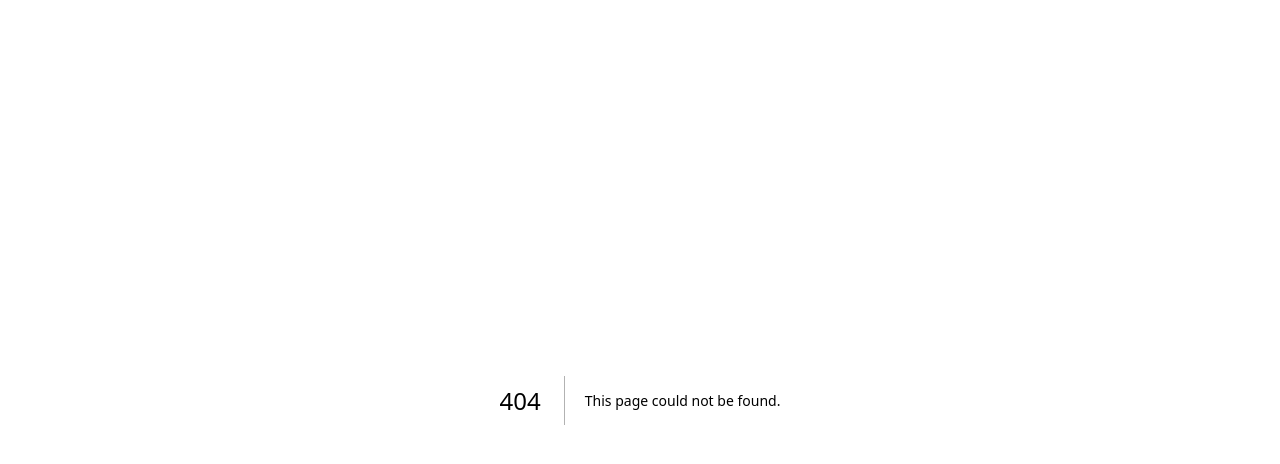
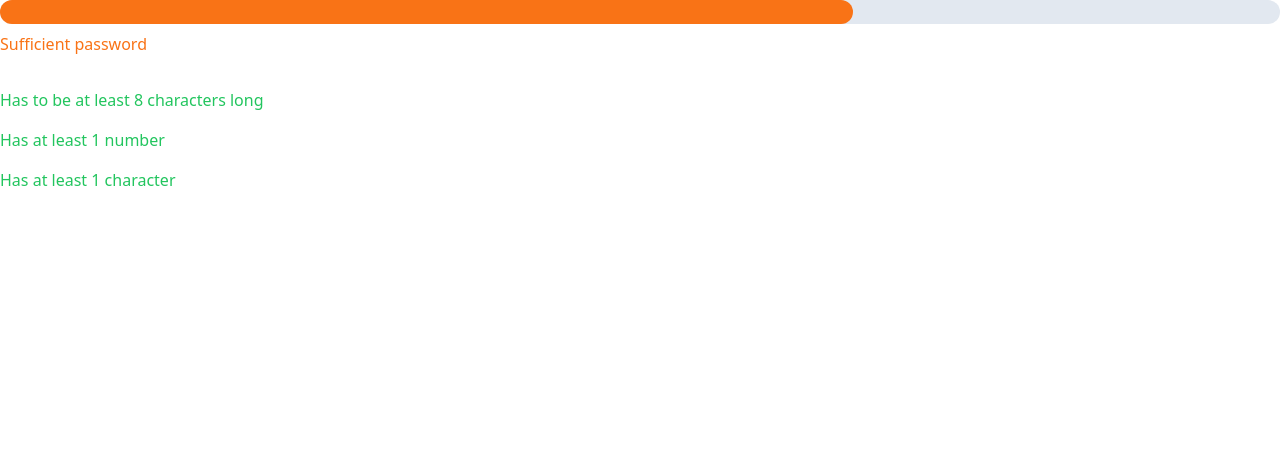
Before and after one commit to hosseindavoodi/PasswordIndicator, a Next.js app: page /components/PasswordProgressBar/PasswordProgressBar in a window 1280 px wide. Before the commit this address had no page. Shown: the top 464 px of the page. Built offline with nearby package versions, Linux system fonts and the light colour scheme.

Commit message:
added main form and the structure of progressbar

```diff
--- a/package.json
+++ b/package.json
@@ -13,12 +13,14 @@
     "@types/react": "18.2.6",
     "@types/react-dom": "18.2.4",
     "autoprefixer": "10.4.14",
+    "clsx": "^1.2.1",
     "eslint": "8.40.0",
     "eslint-config-next": "13.4.1",
     "next": "13.4.1",
     "postcss": "8.4.23",
     "react": "18.2.0",
     "react-dom": "18.2.0",
+    "react-hook-form": "^7.43.9",
     "tailwindcss": "3.3.2",
     "typescript": "5.0.4"
   }
--- /dev/null
+++ b/pages/components/PasswordProgressBar/PasswordProgressBar.tsx
@@ -0,0 +1,109 @@
+import {  useMemo } from 'react'
+import clsx from 'clsx'
+
+const PasswordProgressBar = (( ) => {
+
+  const progressBarItems = [
+    {
+      id: 1,
+      item: true,
+      text: 'Has to be at least 8 characters long'
+    },
+    { id: 2, item: true, text: 'Has at least 1 number' },
+    {
+      id: 3,
+      item: true,
+      text: 'Has at least 1 character'
+    },
+    {
+      id: 4,
+      item: false
+    },
+    {
+      id: 5,
+      item: false
+    }
+  ]
+
+  const count = progressBarItems.filter(value => value.item).length
+
+  const none = 'Weak password'
+  const basic = 'Weak password'
+  const mid = 'Weak password'
+  const sufficient = 'Sufficient password'
+  const strong = 'Strong password'
+  const allStar = 'Strong password'
+
+  const { barText, textColor, barWidth, bgColor } = useMemo(() => {
+    let bgColor
+    let textColor
+    let barWidth
+    let barText
+
+    switch (count) {
+      case 0:
+        bgColor = 'bg-slate-300'
+        textColor = 'text-slate-400'
+        barWidth = 'w-10'
+        barText = none
+        break
+      case 1:
+        bgColor = 'bg-slate-300'
+        textColor = 'text-slate-400'
+        barWidth = 'w-1/5'
+        barText = basic
+        break
+      case 2:
+        bgColor = 'bg-slate-300'
+        textColor = 'text-slate-400'
+        barWidth = 'w-1/3'
+        barText = mid
+        break
+      case 3:
+        bgColor = 'bg-orange-500'
+        textColor = 'text-orange-500'
+        barWidth = 'w-2/3'
+        barText = sufficient
+        break
+      case 4:
+        bgColor = 'bg-green-500'
+        textColor = 'text-green-500'
+        barWidth = 'w-5/6'
+        barText = strong
+        break
+      case 5:
+        bgColor = 'bg-green-500'
+        textColor = 'text-green-500'
+        barWidth = 'w-full'
+        barText = allStar
+        break
+    }
+    return { barText, textColor, barWidth, bgColor }
+  }, [count, none, basic, mid, sufficient, strong, allStar])
+
+  return (
+    <div className="col-span-1 xs:col-span-2">
+      <div className="w-full bg-slate-200 rounded-full h-6">
+        <div
+          className={`h-full rounded-full transition-width duration-500 ease-in-out ${barWidth} ${bgColor}`}
+        ></div>
+      </div>
+      <p className={`mt-2 mb-8 ${textColor}`}>{barText}</p>
+      <ul>
+        {progressBarItems.map(items => (
+          <li
+            key={items.id}
+            className={clsx(
+              'flex mb-4 items-center',
+              items.item ? 'text-green-500' : 'text-slate-400'
+            )}
+          >
+            <p>{items.text}</p>
+          </li>
+        ))}
+      </ul>
+    </div>
+  )
+})
+
+export default PasswordProgressBar
--- /dev/null
+++ b/pages/components/PasswordProgressBar/index.ts
@@ -0,0 +1 @@
+export { default } from './PasswordProgressBar'
--- a/pages/index.tsx
+++ b/pages/index.tsx
@@ -1,124 +1,25 @@
-import Image from 'next/image'
-import { Inter } from 'next/font/google'
-
-const inter = Inter({ subsets: ['latin'] })
+import { useForm } from 'react-hook-form';
+import PasswordProgressBar from './components/PasswordProgressBar/PasswordProgressBar';
 
 export default function Home() {
+  const { register, handleSubmit, watch, formState: { errors } } = useForm();
+  const onSubmit = (data: any) => console.log(data);
+
+  console.log(watch("example"));
   return (
-    <main className="flex min-h-screen flex-col items-center justify-between p-24">
-      <div className="z-10 w-full max-w-5xl items-center justify-between font-mono text-sm lg:flex">
-        <p className="fixed left-0 top-0 flex w-full justify-center border-b border-gray-300 bg-gradient-to-b from-zinc-200 pb-6 pt-8 backdrop-blur-2xl dark:border-neutral-800 dark:bg-zinc-800/30 dark:from-inherit lg:static lg:w-auto  lg:rounded-xl lg:border lg:bg-gray-200 lg:p-4 lg:dark:bg-zinc-800/30">
-          Get started by editing&nbsp;
-          <code className="font-mono font-bold">pages/index.tsx</code>
-        </p>
-        <div className="fixed bottom-0 left-0 flex h-48 w-full items-end justify-center bg-gradient-to-t from-white via-white dark:from-black dark:via-black lg:static lg:h-auto lg:w-auto lg:bg-none">
-          <a
-            className="pointer-events-none flex place-items-center gap-2 p-8 lg:pointer-events-auto lg:p-0"
-            href="https://vercel.com?utm_source=create-next-app&utm_medium=default-template-tw&utm_campaign=create-next-app"
-            target="_blank"
-            rel="noopener noreferrer"
-          >
-            By{' '}
-            <Image
-              src="/vercel.svg"
-              alt="Vercel Logo"
-              className="dark:invert"
-              width={100}
-              height={24}
-              priority
-            />
-          </a>
-        </div>
-      </div>
+    <div className="flex min-h-screen flex-col items-center justify-between p-24">
+            <div className="col-span-2">
+            <form onSubmit={handleSubmit(onSubmit)}>
+              <input type='password' {...register("example")} className='w-full border border-slate-200 bg-white p-3 mb-8 rounded-md !ring-transparent placeholder:text-slate-200 ' />
+              {errors.exampleRequired && <span>This field is required</span>}
 
-      <div className="relative flex place-items-center before:absolute before:h-[300px] before:w-[480px] before:-translate-x-1/2 before:rounded-full before:bg-gradient-radial before:from-white before:to-transparent before:blur-2xl before:content-[''] after:absolute after:-z-20 after:h-[180px] after:w-[240px] after:translate-x-1/3 after:bg-gradient-conic after:from-sky-200 after:via-blue-200 after:blur-2xl after:content-[''] before:dark:bg-gradient-to-br before:dark:from-transparent before:dark:to-blue-700/10 after:dark:from-sky-900 after:dark:via-[#0141ff]/40 before:lg:h-[360px]">
-        <Image
-          className="relative dark:drop-shadow-[0_0_0.3rem_#ffffff70] dark:invert"
-          src="/next.svg"
-          alt="Next.js Logo"
-          width={180}
-          height={37}
-          priority
-        />
-      </div>
+              <PasswordProgressBar />
+              <button type="submit" className='bg-black text-white rounded-md px-4 py-2'> submit</button>
 
-      <div className="mb-32 grid text-center lg:mb-0 lg:grid-cols-4 lg:text-left">
-        <a
-          href="https://nextjs.org/docs?utm_source=create-next-app&utm_medium=default-template-tw&utm_campaign=create-next-app"
-          className="group rounded-lg border border-transparent px-5 py-4 transition-colors hover:border-gray-300 hover:bg-gray-100 hover:dark:border-neutral-700 hover:dark:bg-neutral-800/30"
-          target="_blank"
-          rel="noopener noreferrer"
-        >
-          <h2 className={`${inter.className} mb-3 text-2xl font-semibold`}>
-            Docs{' '}
-            <span className="inline-block transition-transform group-hover:translate-x-1 motion-reduce:transform-none">
-              -&gt;
-            </span>
-          </h2>
-          <p
-            className={`${inter.className} m-0 max-w-[30ch] text-sm opacity-50`}
-          >
-            Find in-depth information about Next.js features and API.
-          </p>
-        </a>
+            </form>
 
-        <a
-          href="https://nextjs.org/learn?utm_source=create-next-app&utm_medium=default-template-tw&utm_campaign=create-next-app"
-          className="group rounded-lg border border-transparent px-5 py-4 transition-colors hover:border-gray-300 hover:bg-gray-100 hover:dark:border-neutral-700 hover:dark:bg-neutral-800/30"
-          target="_blank"
-          rel="noopener noreferrer"
-        >
-          <h2 className={`${inter.className} mb-3 text-2xl font-semibold`}>
-            Learn{' '}
-            <span className="inline-block transition-transform group-hover:translate-x-1 motion-reduce:transform-none">
-              -&gt;
-            </span>
-          </h2>
-          <p
-            className={`${inter.className} m-0 max-w-[30ch] text-sm opacity-50`}
-          >
-            Learn about Next.js in an interactive course with&nbsp;quizzes!
-          </p>
-        </a>
+            </div>
 
-        <a
-          href="https://vercel.com/templates?framework=next.js&utm_source=create-next-app&utm_medium=default-template-tw&utm_campaign=create-next-app"
-          className="group rounded-lg border border-transparent px-5 py-4 transition-colors hover:border-gray-300 hover:bg-gray-100 hover:dark:border-neutral-700 hover:dark:bg-neutral-800/30"
-          target="_blank"
-          rel="noopener noreferrer"
-        >
-          <h2 className={`${inter.className} mb-3 text-2xl font-semibold`}>
-            Templates{' '}
-            <span className="inline-block transition-transform group-hover:translate-x-1 motion-reduce:transform-none">
-              -&gt;
-            </span>
-          </h2>
-          <p
-            className={`${inter.className} m-0 max-w-[30ch] text-sm opacity-50`}
-          >
-            Discover and deploy boilerplate example Next.js&nbsp;projects.
-          </p>
-        </a>
-
-        <a
-          href="https://vercel.com/new?utm_source=create-next-app&utm_medium=default-template-tw&utm_campaign=create-next-app"
-          className="group rounded-lg border border-transparent px-5 py-4 transition-colors hover:border-gray-300 hover:bg-gray-100 hover:dark:border-neutral-700 hover:dark:bg-neutral-800/30"
-          target="_blank"
-          rel="noopener noreferrer"
-        >
-          <h2 className={`${inter.className} mb-3 text-2xl font-semibold`}>
-            Deploy{' '}
-            <span className="inline-block transition-transform group-hover:translate-x-1 motion-reduce:transform-none">
-              -&gt;
-            </span>
-          </h2>
-          <p
-            className={`${inter.className} m-0 max-w-[30ch] text-sm opacity-50`}
-          >
-            Instantly deploy your Next.js site to a shareable URL with Vercel.
-          </p>
-        </a>
-      </div>
-    </main>
+    </div>
   )
 }
--- a/styles/globals.css
+++ b/styles/globals.css
@@ -15,13 +15,3 @@
     --background-end-rgb: 0, 0, 0;
   }
 }
-
-body {
-  color: rgb(var(--foreground-rgb));
-  background: linear-gradient(
-      to bottom,
-      transparent,
-      rgb(var(--background-end-rgb))
-    )
-    rgb(var(--background-start-rgb));
-}
```
Also changed, not shown: 1 other file (tests, documents, lock files or other folders).
